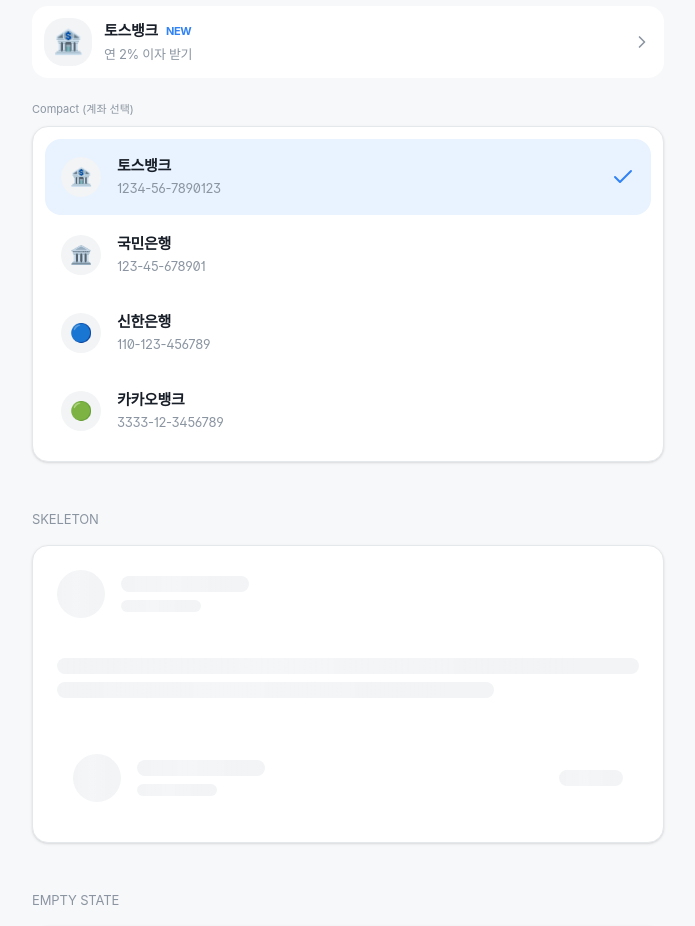
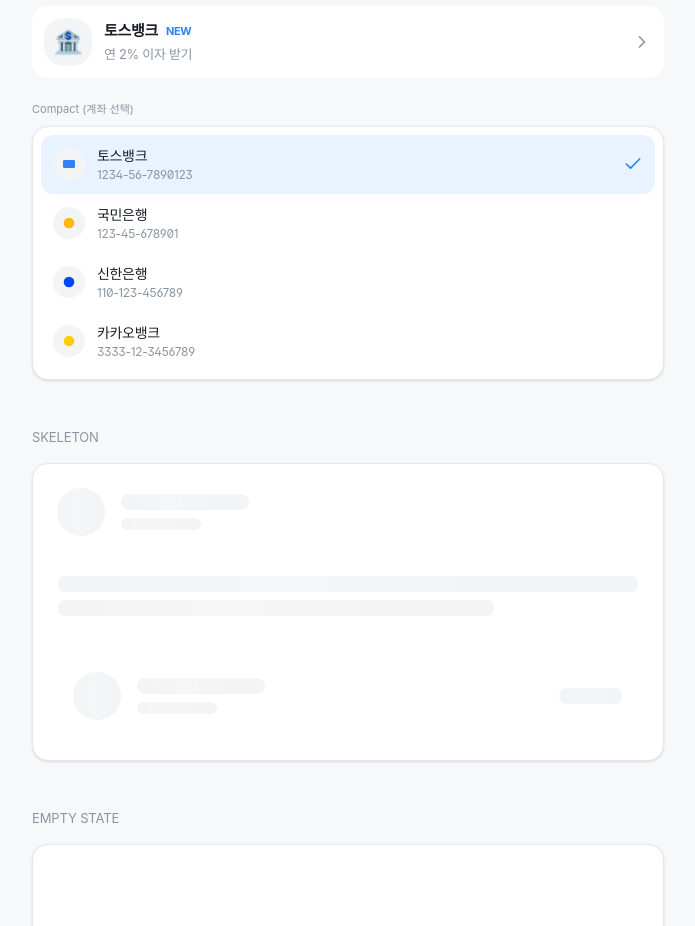
Before and after one commit to brendanHwang/toss-ui, a React (Vite) app: page / in a window 1280 px wide. Shown: the part 5660-6586 px from the top of the page, without its empty margins (292-987 px from the left). Built offline with nearby package versions, Linux system fonts and the light colour scheme; a web font is replaced by a local one.

Commit message:
[fix] ListItemCompact 컴팩트화 + 이모지 → SVG 아이콘
- 아이콘: 40px → 32px
- 패딩: px-4 py-4 → px-3 py-2.5
- 폰트: 15px → 14px, 13px → 12px
- 이모지 제거, SVG 아이콘 사용

```diff
--- a/src/App.tsx
+++ b/src/App.tsx
@@ -962,26 +962,42 @@
 
             {/* 컴팩트 리스트 아이템 (계좌 선택) */}
             <p className="toss-caption2 text-muted-foreground mb-2 mt-6">Compact (계좌 선택)</p>
-            <Card className="card-toss p-3">
-              <List gap="xs">
+            <Card className="card-toss p-2">
+              <List gap="none">
                 <ListItemCompact
-                  icon={<span className="text-lg">🏦</span>}
+                  icon={
+                    <svg className="size-4" viewBox="0 0 24 24" fill="#3182F6">
+                      <rect x="3" y="6" width="18" height="12" rx="2"/>
+                    </svg>
+                  }
                   title="토스뱅크"
                   subtitle="1234-56-7890123"
                   selected
                 />
                 <ListItemCompact
-                  icon={<span className="text-lg">🏛️</span>}
+                  icon={
+                    <svg className="size-4" viewBox="0 0 24 24" fill="#FFB800">
+                      <circle cx="12" cy="12" r="8"/>
+                    </svg>
+                  }
                   title="국민은행"
                   subtitle="123-45-678901"
                 />
                 <ListItemCompact
-                  icon={<span className="text-lg">🔵</span>}
+                  icon={
+                    <svg className="size-4" viewBox="0 0 24 24" fill="#0046FF">
+                      <circle cx="12" cy="12" r="8"/>
+                    </svg>
+                  }
                   title="신한은행"
                   subtitle="110-123-456789"
                 />
                 <ListItemCompact
-                  icon={<span className="text-lg">🟢</span>}
+                  icon={
+                    <svg className="size-4" viewBox="0 0 24 24" fill="#FFCD00">
+                      <circle cx="12" cy="12" r="8"/>
+                    </svg>
+                  }
                   title="카카오뱅크"
                   subtitle="3333-12-3456789"
                 />
--- a/src/components/ui/list-item.tsx
+++ b/src/components/ui/list-item.tsx
@@ -200,8 +200,8 @@
             : undefined
         }
         className={cn(
-          // 토스 계좌 선택 스타일
-          "flex items-center gap-4 px-4 py-4",
+          // 토스 계좌 선택 스타일 - 컴팩트
+          "flex items-center gap-3 px-3 py-2.5",
           "transition-all duration-150",
           clickable && !disabled && [
             "cursor-pointer",
@@ -210,26 +210,26 @@
             "focus-visible:outline-none focus-visible:ring-2 focus-visible:ring-primary/30",
           ],
           // 선택 시 연한 파란 배경 + 둥근 모서리
-          selected && "bg-secondary rounded-xl",
+          selected && "bg-secondary rounded-lg",
           disabled && "opacity-40 cursor-not-allowed",
           className
         )}
         {...props}
       >
-        {/* Icon (은행 로고 등) - 40px 원형 */}
+        {/* Icon (은행 로고 등) - 32px 원형 */}
         {icon && (
-          <div className="shrink-0 size-10 rounded-full bg-muted flex items-center justify-center overflow-hidden">
+          <div className="shrink-0 size-8 rounded-full bg-muted flex items-center justify-center overflow-hidden">
             {icon}
           </div>
         )}
 
         {/* Content */}
         <div className="flex-1 min-w-0">
-          <p className="text-[15px] font-semibold text-foreground truncate">
+          <p className="text-[14px] font-medium text-foreground truncate">
             {title}
           </p>
           {subtitle && (
-            <p className="text-[13px] text-muted-foreground truncate mt-0.5">
+            <p className="text-[12px] text-muted-foreground truncate">
               {subtitle}
             </p>
           )}
@@ -237,7 +237,7 @@
 
         {/* Selected Check */}
         {selected && (
-          <Check className="size-6 text-primary shrink-0" />
+          <Check className="size-5 text-primary shrink-0" />
         )}
       </div>
     )
```
